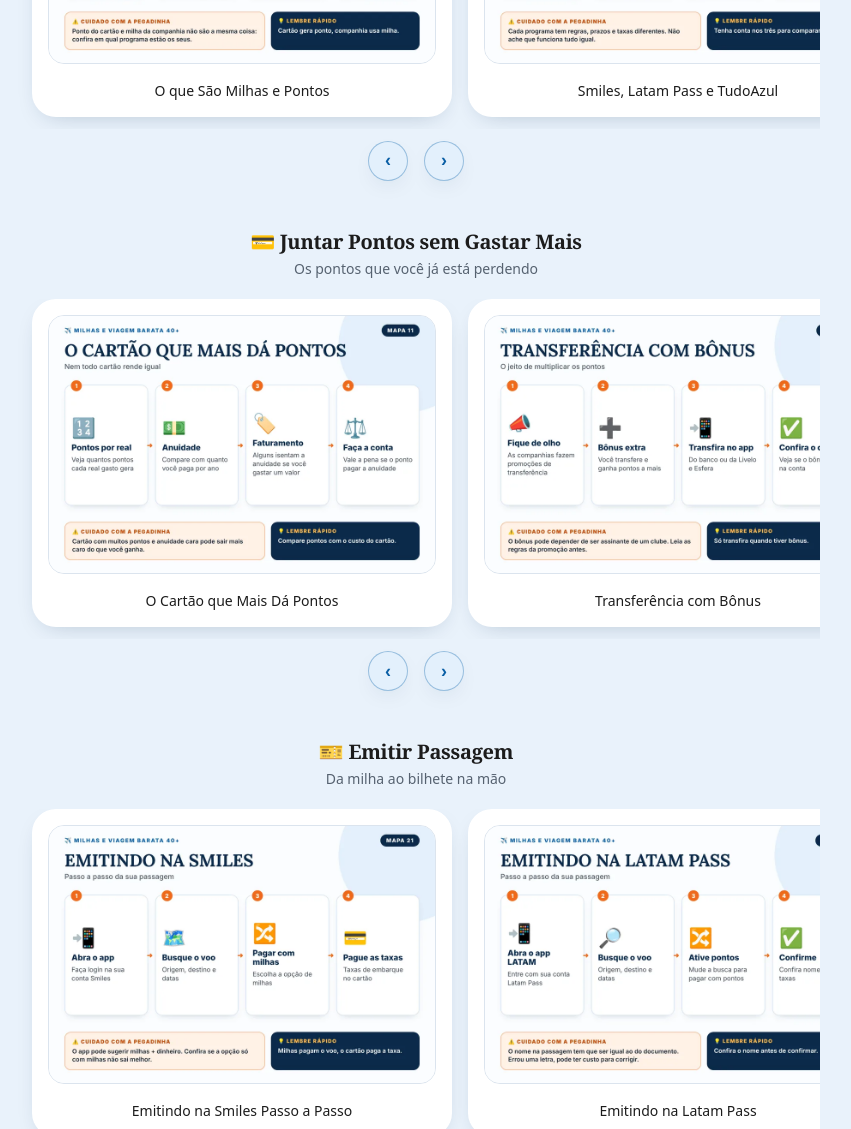
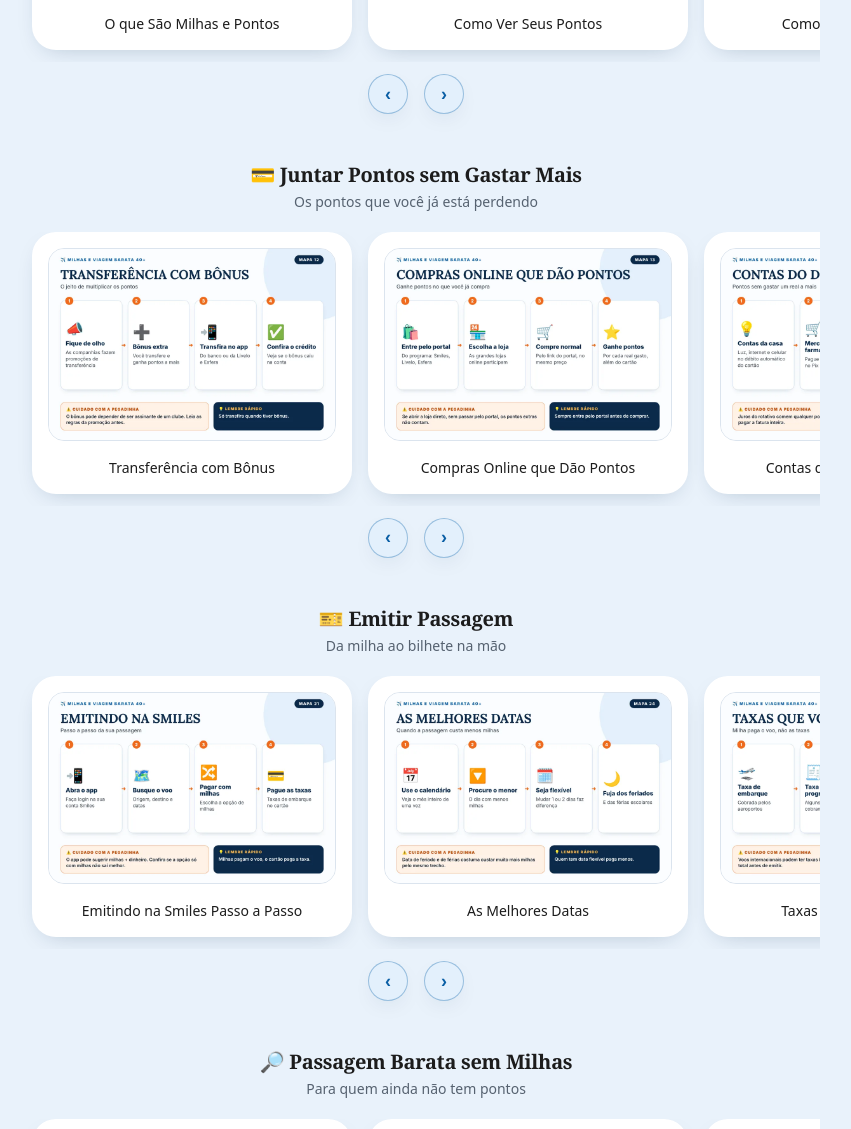
Before and after one commit to rugavante-prog/milhas40mais, a plain HTML site: page index.html in a window 1280 px wide. Shown: the part 1679-2808 px from the top of the page, without its empty margins (224-1075 px from the left). Drawn offline with Linux system fonts and the light colour scheme.

Commit message:
Carrossel com 3 mapas por categoria (mapas verticais)
Co-Authored-By: Claude Opus 5.5 <noreply@anthropic.com>
Claude-Session: https://claude.ai/code/session_017AXFD4RGuiCi89KW3dRqKR

```diff
--- a/index.html
+++ b/index.html
@@ -60,7 +60,7 @@ h2{font-size:24px;color:var(--fg)}
 .group p{margin-top:4px;font-size:14px;color:var(--muted-fg)}
 .car{display:flex;gap:16px;overflow-x:auto;scroll-snap-type:x mandatory;margin:20px -20px 0;padding:0 20px 12px;scrollbar-width:none;overscroll-behavior-x:contain}
 .car::-webkit-scrollbar{display:none}
-.slide{flex:0 0 88vw;max-width:420px;scroll-snap-align:center;background:var(--card);border-radius:24px;padding:16px;box-shadow:var(--shadow-soft)}
+.slide{flex:0 0 74vw;max-width:320px;scroll-snap-align:center;background:var(--card);border-radius:24px;padding:16px;box-shadow:var(--shadow-soft)}
 .slide .ph{aspect-ratio:3/2}
 .mimg{width:100%;height:auto;border-radius:16px;border:1px solid var(--border);background:var(--card)}
 .slide p{margin-top:16px;font-size:14px;color:var(--fg)}
@@ -384,11 +384,11 @@ var VALOR={completo:37,basico:19.9};
 
 /* Carrossel: [emoji, categoria, subtítulo, [[nº do mapa, título], ...]] */
 var G=[
-["✈️","Entendendo Milhas","Descubra o que você já tem",[[1,"O que São Milhas e Pontos"],[2,"Smiles, Latam Pass e TudoAzul"],[3,"Livelo e Esfera"],[4,"Como Ver Seus Pontos"],[6,"Como Não Deixar Vencer"]]],
-["💳","Juntar Pontos sem Gastar Mais","Os pontos que você já está perdendo",[[11,"O Cartão que Mais Dá Pontos"],[12,"Transferência com Bônus"],[13,"Compras Online que Dão Pontos"],[14,"Contas do Dia a Dia no Cartão"],[15,"Clubes de Pontos Valem a Pena?"]]],
-["🎫","Emitir Passagem","Da milha ao bilhete na mão",[[21,"Emitindo na Smiles Passo a Passo"],[22,"Emitindo na Latam Pass"],[24,"As Melhores Datas"],[25,"Taxas que Você Vai Pagar"],[26,"Bagagem e Assento"]]],
-["🔎","Passagem Barata sem Milhas","Para quem ainda não tem pontos",[[31,"Google Flights Passo a Passo"],[32,"Alerta de Preço"],[33,"Baixa Temporada"],[34,"Conexões que Barateiam"],[35,"Dia da Semana Mais Barato"]]],
-["🏨","Hospedagem e Pacotes","Dormir bem pagando pouco",[[41,"Booking sem Pegadinha"],[42,"Cashback na Hospedagem"],[43,"Aluguel por Temporada"],[44,"Pacote All-inclusive Vale a Pena?"],[45,"Cancelamento Grátis"]]]
+["✈️","Entendendo Milhas","Descubra o que você já tem",[[1,"O que São Milhas e Pontos"],[4,"Como Ver Seus Pontos"],[6,"Como Não Deixar Vencer"]]],
+["💳","Juntar Pontos sem Gastar Mais","Os pontos que você já está perdendo",[[12,"Transferência com Bônus"],[13,"Compras Online que Dão Pontos"],[14,"Contas do Dia a Dia no Cartão"]]],
+["🎫","Emitir Passagem","Da milha ao bilhete na mão",[[21,"Emitindo na Smiles Passo a Passo"],[24,"As Melhores Datas"],[25,"Taxas que Você Vai Pagar"]]],
+["🔎","Passagem Barata sem Milhas","Para quem ainda não tem pontos",[[31,"Google Flights Passo a Passo"],[32,"Alerta de Preço"],[33,"Baixa Temporada"]]],
+["🏨","Hospedagem e Pacotes","Dormir bem pagando pouco",[[41,"Booking sem Pegadinha"],[42,"Cashback na Hospedagem"],[45,"Cancelamento Grátis"]]]
 ];
 /* Conteúdo do kit: [emoji, etapa, [títulos], mostrar "E muito mais"] */
 var K=[
@@ -407,7 +407,7 @@ var B=[
 ];
 function e(s){return String(s).replace(/[&<>"]/g,function(c){return{"&":"&amp;","<":"&lt;",">":"&gt;",'"':"&quot;"}[c]})}
 
-var h="";G.forEach(function(g,gi){h+='<div class="group"><h3>'+g[0]+' '+e(g[1])+'</h3><p>'+e(g[2])+'</p><div class="car" id="c'+gi+'">';g[3].forEach(function(m){var n=String(m[0]).padStart(2,"0"),src='img/mapas/mapa-'+n+'.webp';h+='<div class="slide"><img class="mimg" data-ph="'+src+'" src="'+src+'" width="640" height="427" alt="Mapa visual: '+e(m[1])+'" loading="lazy" decoding="async"><p>'+e(m[1])+'</p></div>'});h+='</div><div class="arrows"><button type="button" data-c="c'+gi+'" data-d="-1" aria-label="Ver mapas anteriores">‹</button><button type="button" data-c="c'+gi+'" data-d="1" aria-label="Ver mais mapas">›</button></div></div>'});
+var h="";G.forEach(function(g,gi){h+='<div class="group"><h3>'+g[0]+' '+e(g[1])+'</h3><p>'+e(g[2])+'</p><div class="car" id="c'+gi+'">';g[3].forEach(function(m){var n=String(m[0]).padStart(2,"0"),src='img/mapas/mapa-'+n+'.webp';h+='<div class="slide"><img class="mimg" data-ph="'+src+'" src="'+src+'" width="640" height="960" alt="Mapa visual: '+e(m[1])+'" loading="lazy" decoding="async"><p>'+e(m[1])+'</p></div>'});h+='</div><div class="arrows"><button type="button" data-c="c'+gi+'" data-d="-1" aria-label="Ver mapas anteriores">‹</button><button type="button" data-c="c'+gi+'" data-d="1" aria-label="Ver mais mapas">›</button></div></div>'});
 document.getElementById("groups").innerHTML=h;
 document.getElementById("groups").addEventListener("click",function(ev){var b=ev.target.closest("button");if(!b)return;var c=document.getElementById(b.dataset.c),s=c.firstElementChild,d=+b.dataset.d;if(!s)return;var max=c.scrollWidth-c.clientWidth,step=s.offsetWidth+16;if(d>0&&c.scrollLeft>=max-4){c.scrollTo({left:0,behavior:"smooth"});return}if(d<0&&c.scrollLeft<=4){c.scrollTo({left:max,behavior:"smooth"});return}c.scrollTo({left:Math.max(0,Math.min(max,c.scrollLeft+step*d)),behavior:"smooth"})});
 
```
